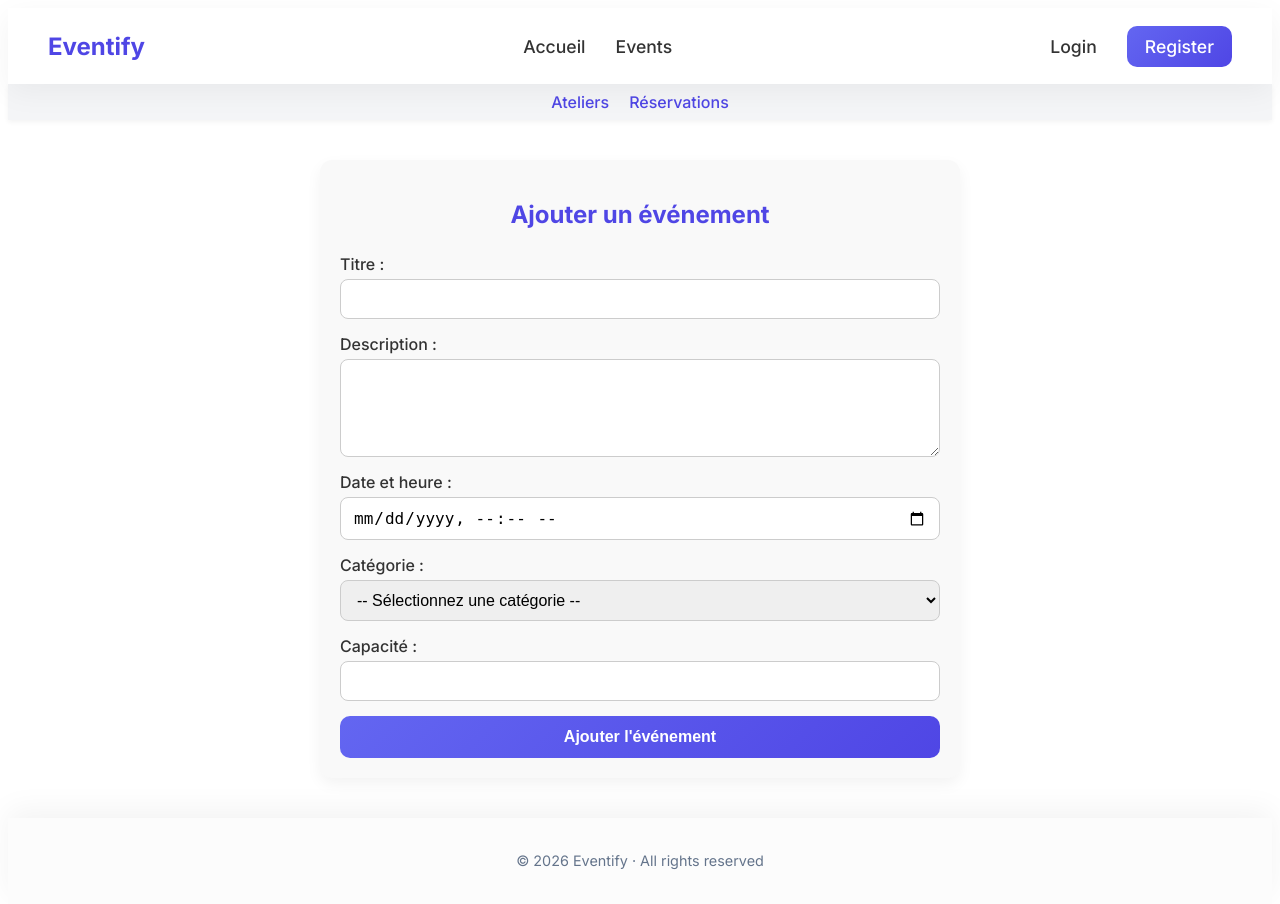
After one commit to NFD7J/workshop, a PHP site: template views/admin/workshopAdd.php in a window 1280 px wide. The commit adds this page. Run offline with PHP 8.4, Linux system fonts and the light colour scheme; the template is opened without the code that fills it, so the values that code supplies are empty.

Commit message:
Commencement espace admin

```diff
--- a/core/Dbconnect.php
+++ b/core/Dbconnect.php
@@ -21,7 +21,6 @@ class Dbconnect
             $this->connection->setAttribute(PDO::ATTR_ERRMODE,PDO::ERRMODE_EXCEPTION);
             $this->connection->setAttribute(PDO::ATTR_DEFAULT_FETCH_MODE,PDO::FETCH_OBJ);
             $this->connection->setAttribute(PDO::MYSQL_ATTR_INIT_COMMAND,"SET NAMES utf8");
-
         }catch(Exception $e){
             die("Erreur : ".$e->getMessage());
         }
--- a/public/index.php
+++ b/public/index.php
@@ -1,4 +1,5 @@
 <?php
+
 session_start();
 use App\Autoloader;
 use App\core\Router;
--- /dev/null
+++ b/views/admin/workshopAdd.php
@@ -0,0 +1,139 @@
+<?php $title = "Ajouter un événement" ?>
+<nav class="submenu">
+    <ul>
+        <li><a href="index.php?controller=admin">Ateliers</a></li>
+        <li><a href="index.php?controller=admin&action=reservation">Réservations</a></li>
+    </ul>
+</nav>
+<section class="add-event">
+    <h2>Ajouter un événement</h2>
+    <form action="index.php?controller=workshop&action=create" method="POST">
+        <div class="form-group">
+            <label for="title">Titre :</label>
+            <input type="text" id="title" name="title" required>
+        </div>
+
+        <div class="form-group">
+            <label for="description">Description :</label>
+            <textarea id="description" name="description" rows="4" required></textarea>
+        </div>
+
+        <div class="form-group">
+            <label for="datetime">Date et heure :</label>
+            <input type="datetime-local" id="datetime" name="datetime" required>
+        </div>
+
+        <div class="form-group">
+            <label for="category">Catégorie :</label>
+            <select id="category" name="category" required>
+                <option value="">-- Sélectionnez une catégorie --</option>
+                <option value="atelier">Atelier</option>
+                <option value="conférence">Conférence</option>
+                <option value="visite">Visite</option>
+                <option value="autre">Autre</option>
+            </select>
+        </div>
+
+        <div class="form-group">
+            <label for="capacity">Capacité :</label>
+            <input type="number" id="capacity" name="capacity" min="1" required>
+        </div>
+
+        <button type="submit" class="btn-submit">Ajouter l'événement</button>
+    </form>
+</section>
+<style>
+    .submenu {
+        display: flex;
+        justify-content: center;
+        background-color: #f4f5f7;
+        padding: 8px 40px;
+        box-shadow: 0 2px 5px rgba(0,0,0,0.05);
+    }
+
+    .submenu ul {
+        list-style: none;
+        display: flex;
+        gap: 20px;
+        margin: 0;
+        padding: 0;
+    }
+
+    .submenu a {
+        text-decoration: none;
+        color: #4f46e5;
+        font-weight: 500;
+        transition: color 0.3s ease;
+    }
+
+    .submenu a:hover {
+        color: #6366f1;
+    }
+
+    .submenu a.active {
+        border-bottom: 3px solid #4f46e5;
+    }
+
+    .add-event {
+        max-width: 600px;
+        margin: 40px auto;
+        padding: 20px;
+        background: #f9f9f9;
+        border-radius: 12px;
+        box-shadow: 0 6px 15px rgba(0,0,0,0.05);
+    }
+
+    .add-event h2 {
+        text-align: center;
+        color: #4f46e5;
+        margin-bottom: 25px;
+    }
+
+    .form-group {
+        margin-bottom: 15px;
+        display: flex;
+        flex-direction: column;
+    }
+
+    .form-group label {
+        margin-bottom: 5px;
+        font-weight: 500;
+        color: #333;
+    }
+
+    .form-group input,
+    .form-group textarea,
+    .form-group select {
+        padding: 10px 12px;
+        border: 1px solid #ccc;
+        border-radius: 8px;
+        font-size: 1rem;
+        transition: border-color 0.3s ease;
+    }
+
+    .form-group input:focus,
+    .form-group textarea:focus,
+    .form-group select:focus {
+        outline: none;
+        border-color: #4f46e5;
+    }
+
+    .btn-submit {
+        display: block;
+        width: 100%;
+        padding: 12px;
+        border: none;
+        border-radius: 10px;
+        background: linear-gradient(135deg, #6366f1, #4f46e5);
+        color: white;
+        font-weight: 600;
+        font-size: 1rem;
+        cursor: pointer;
+        transition: opacity 0.3s ease;
+    }
+
+    .btn-submit:hover {
+        opacity: 0.9;
+    }
+
+</style>
--- a/views/base.php
+++ b/views/base.php
@@ -19,6 +19,9 @@
             <li><a href="index.php?controller=workshop">Events</a></li>
             <?php if(isset($_SESSION["user"])): ?>
                 <li><a href="index.php?controller=reservation">Réservation</a></li>
+                <?php if($_SESSION["user"]['role'] === 1): ?>
+                    <li><a href="index.php?controller=admin">Administration</a></li>
+                <?php endif; ?>
             <?php endif; ?>
         </ul>
         <ul class="header-right nav-links">
```
Also changed, not shown: controllers/AdminController.php (added, +21 -0 lines), core/Router.php (+5 -4 lines), models/AdminModel.php (added, +21 -0 lines), views/admin/workshops.php (added, +108 -0 lines), controllers/HomeController.php (line endings or trailing spaces), views/admin/reservationAdd.php (added), views/admin/reservationEdit.php (added), views/admin/reservations.php (added), views/admin/workshopEdit.php (added).
